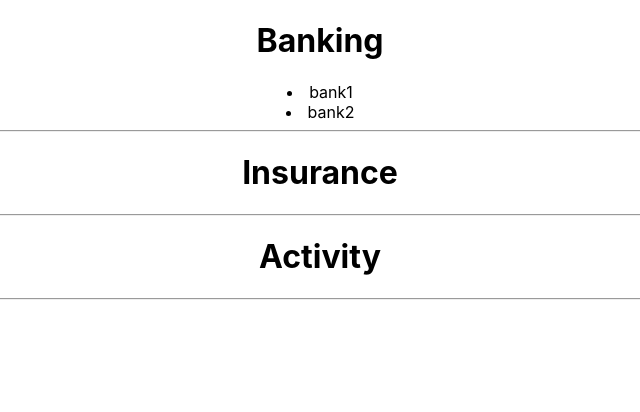
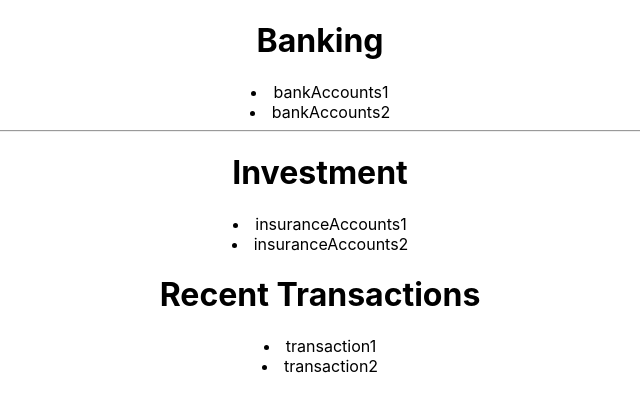
Before and after one commit to bhochhi/react-with-webflux, a React (Create React App) app in the folder react-client/: page / in a window 1280 px wide. Shown: the top 412 px of the page, without its empty margins (320-960 px from the left). Built offline with nearby package versions, Linux system fonts and the light colour scheme; no server answers.

Commit message:
simulated external data fetch for various sections

```diff
--- a/react-client/src/App.js
+++ b/react-client/src/App.js
@@ -1,21 +1,123 @@
 import React, { Component } from 'react';
 import logo from './logo.svg';
 import './App.css';
-import Banking from './components/banking.component';
+import AccountSection from './components/account-section.component';
+import ActivitySection from './components/activity-section.component';
 
 class App extends Component {
+  constructor(props, context) {
+    super(props, context);
+
+    this.state = {
+        bankAccounts: ["bankAccounts1", "bankAccounts2"],
+        insuranceAccounts: ["insuranceAccounts1", "insuranceAccounts2"],
+        transactions: ["transaction1","transaction2"]
+    };
+  }
+
+
+  componentDidMount(){
+
+    let bank = [
+      {
+        name:'bankAc1'
+      },
+      {
+        name:'bankAc2'
+      },
+      {
+        name:'bankAc3'
+      },
+      {
+        name:'bankAc4'
+      }
+    ]
+    let insurance = [
+      {
+        name:'insurance1'
+      },
+      {
+        name:'insurance2'
+      },
+      {
+        name:'insurance3'
+      },
+      {
+        name:'insurance4'
+      }
+    ]
+
+    let trans = [
+      {
+        name:'trans1 desc'
+      },
+      {
+        name:'trans2 desc'
+      },
+      {
+        name:'trans3 desc'
+      },
+      {
+        name:'trans4 desc'
+      }
+    ]
+
+    fetch("https://httpbin.org/anything/insurance", {
+      method: 'POST',
+      mode:'cors',
+      body: JSON.stringify(insurance),
+      headers:{
+        'Content-Type': 'application/json'
+      }
+    })
+    .then(res => new Promise(resolve => setTimeout(() => resolve(res.json()), 1000)))
+    .then(respone=>{
+      let accountData = respone.json.map(e=>e.name)
+      console.log('accountData',accountData);
+      this.setState({insuranceAccounts:accountData});
+    })
+    .catch(err=> console.log(err));
+
+    fetch("https://httpbin.org/anything/banking", {
+      method: 'POST',
+      mode:'cors',
+      body: JSON.stringify(bank),
+      headers:{
+        'Content-Type': 'application/json'
+      }
+    })
+    .then(res => new Promise(resolve => setTimeout(() => resolve(res.json()), 3000)))
+    .then(respone=>{
+      let accountData = respone.json.map(e=>e.name)
+      console.log('accountData',accountData);
+      this.setState({bankAccounts:accountData});
+    })
+    .catch(err=> console.log(err));
+
+    fetch("https://httpbin.org/anything/transactions", {
+      method: 'POST',
+      mode:'cors',
+      body: JSON.stringify(trans),
+      headers:{
+        'Content-Type': 'application/json'
+      }
+    })
+    .then(res => new Promise(resolve => setTimeout(() => resolve(res.json()), 4000)))
+    .then(respone=>{
+      let accountData = respone.json.map(e=>e.name)
+      console.log('accountData',accountData);
+      this.setState({transactions:accountData});
+    })
+    .catch(err=> console.log(err));
+
+  }
+
+
   render() {
     return (
       <div className="App">
-        <h1>Banking</h1>
-        <Banking/>
-        <hr/>
-        <h1>Insurance</h1>
-        <hr/>
-
-        <h1>Activity</h1>
-        <hr/>
-
+        <AccountSection bankAccounts={this.state.bankAccounts} insuranceAccounts={this.state.insuranceAccounts} />
+        <ActivitySection bills={this.state.bills} transactions={this.state.transactions} />
       </div>
     );
   }
--- /dev/null
+++ b/react-client/src/components/account-section.component.jsx
@@ -0,0 +1,43 @@
+
+import React, { Component } from 'react';
+
+class AccountSection extends Component {
+
+    constructor(props, context) {
+        super(props, context);
+
+        this.state = {
+            bankAccounts: props.bankAccounts,
+            insuranceAccounts: props.insuranceAccounts
+        };
+    }
+
+    componentWillReceiveProps(nextProps) {
+		this.setState({ insuranceAccounts: nextProps.insuranceAccounts, bankAccounts:nextProps.bankAccounts});
+    }
+
+    render() {
+        var bankAccounts = this.state.bankAccounts.map(ac => {
+            return (<li key={ac} >{ac}</li>)
+        });
+        var investAccounts = this.state.insuranceAccounts.map(ac => {
+            return (<li key={ac} >{ac}</li>)
+        });
+
+        return (
+            <div className="account-section">
+                <div className="banking">
+                    <h1>Banking</h1>
+                    {bankAccounts}
+                </div>
+                <hr/>
+                <div className="investment">
+                <h1>Investment</h1>
+                    {investAccounts}
+                </div>
+            </div>
+        );
+    }
+}
+
+export default AccountSection;
--- /dev/null
+++ b/react-client/src/components/activity-section.component.jsx
@@ -0,0 +1,33 @@
+
+import React, { Component } from 'react';
+
+class ActivitySection extends Component {
+
+    constructor(props, context) {
+        super(props, context);
+        this.state = {
+            transactions: this.props.transactions
+        };
+
+    }
+
+
+    componentWillReceiveProps(nextProps) {
+		this.setState({ transactions: nextProps.transactions });
+    }
+
+    render() {
+        var transactions = this.state.transactions.map(ac => {
+            return (<li key={ac} >{ac}</li>)
+        });
+
+        return (
+            <div className="activity-section">
+                <h1>Recent Transactions</h1>
+                {transactions}
+            </div>
+        );
+    }
+}
+
+export default ActivitySection;
--- a/react-client/src/components/banking.component.jsx
+++ /dev/null
@@ -1,32 +0,0 @@
-
-import React, { Component } from 'react';
-
-class Banking extends Component {
-
-  constructor(props, context) {
-    super(props, context);
-
-    this.state = {
-      checked: false
-    };
-
-    this.customMethod = this.customMethod.bind(this);
-  }
-
-  customMethod() {
-    return { accounts: ["bank1", "bank2"] }
-  }
-
-  render() {
-    var data = this.customMethod().accounts.map(ac => {
-      return (<li key={ac} >{ac}</li>)
-    });
-    return (
-      <div className="banking">
-        {data}
-      </div>
-    );
-  }
-}
-
-export default Banking;
```
